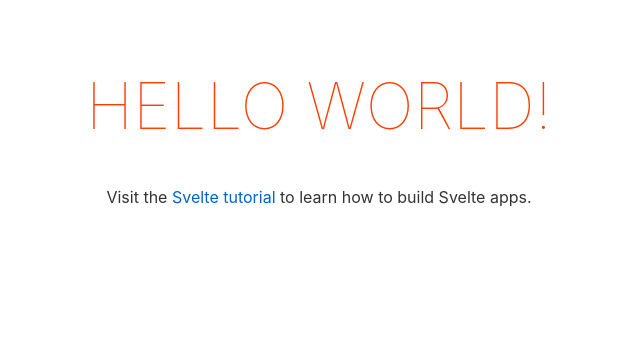
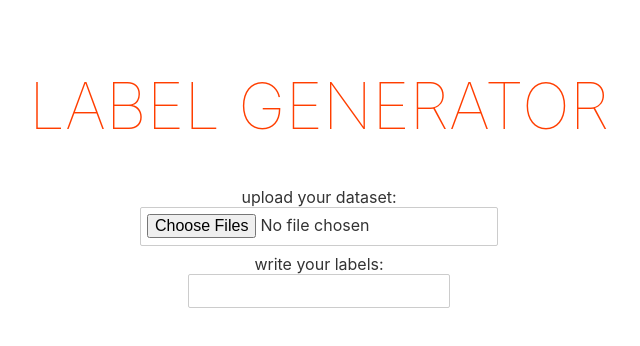
Before and after one commit to Matyanson/classification-label-generator, a Svelte app: page / in a window 1280 px wide. Shown: the top 346 px of the page, without its empty margins (321-961 px from the left). Built offline with nearby package versions, Linux system fonts and the light colour scheme.

Commit message:
feat: create labels, select images

```diff
--- a/src/App.svelte
+++ b/src/App.svelte
@@ -1,14 +1,23 @@
 <script lang="ts">
-	export let name: string;
+import DatasetManager from "./Components/DatasetManager/index.svelte";
+import LabelsManager from "./Components/LabelsManager/index.svelte";
+
+
+
+	let labelsStr = "";
 </script>
 
 <main>
-	<h1>Hello {name}!</h1>
-	<p>Visit the <a href="https://svelte.dev/tutorial">Svelte tutorial</a> to learn how to build Svelte apps.</p>
+	<h1>Label generator</h1>
+	<DatasetManager />
+	<LabelsManager />
 </main>
 
 <style>
 	main {
+		display: flex;
+		flex-flow: column;
+		align-items: center;
 		text-align: center;
 		padding: 1em;
 		max-width: 240px;
--- /dev/null
+++ b/src/Components/DatasetManager/index.svelte
@@ -0,0 +1,2 @@
+upload your dataset:
+<input type="file" multiple={true} accept="image/*" />
--- /dev/null
+++ b/src/Components/LabelsManager/index.svelte
@@ -0,0 +1,24 @@
+<script lang="ts">
+    import { labelsStr } from "../../store";
+
+
+    let labels: string[] = [];
+    labelsStr.subscribe(() => labels = labelsStr.getLabels());
+
+
+</script>
+
+write your labels:
+<input type="text" bind:value={$labelsStr} />
+
+<div class="labels">
+    {#each labels as label}
+        <button>{label}</button>
+    {/each}
+</div>
+
+<style>
+    .labels button{
+        margin: 5px;
+    }
+</style>
--- a/src/main.ts
+++ b/src/main.ts
@@ -2,9 +2,7 @@ import App from './App.svelte';
 
 const app = new App({
 	target: document.body,
-	props: {
-		name: 'world'
-	}
+	props: {}
 });
 
 export default app;
--- /dev/null
+++ b/src/store.ts
@@ -0,0 +1,18 @@
+import { get } from "svelte/store";
+import { wIDatabase, wStorage } from "./writable-stores";
+
+export const labelsStr = (function () {
+    const storage = wStorage('labels_string', '');
+
+    return {
+        ...storage,
+        getLabels: function () {
+            let s = get(storage);
+            const separators = " ,;";
+            const reg = RegExp(`[${separators}]`);
+            return s.split(reg).filter(lab => lab.trim().length > 0);
+        }
+    }
+})();
+
+export const images = wIDatabase('image_dataset', null);
--- /dev/null
+++ b/src/writable-stores.ts
@@ -0,0 +1,31 @@
+import { writable, Writable } from "svelte/store";
+import * as idb from "idb-keyval";
+const { get, set } = idb;
+
+export const wStorage = <T>(key: string, initValue: T): Writable<T> => {
+	const store = writable(initValue);
+	if (typeof Storage === 'undefined') return store;
+
+	const storedValueStr = localStorage.getItem(key);
+	if (storedValueStr != null) store.set(JSON.parse(storedValueStr));
+
+	store.subscribe((val) => {
+		localStorage.setItem(key, JSON.stringify(val));
+	})
+	return store;
+}
+
+export const wIDatabase = <T>(key: string, initValue: T): Writable<T> => {
+	const store = writable(initValue);
+	if (typeof indexedDB === 'undefined') return store;
+
+	(async ()=>{
+		const storedValue = await get(key);
+		store.set(storedValue);
+	})();
+
+	store.subscribe((val) => {
+		set(key, val);
+	})
+	return store;
+}
```
Also changed, not shown: package.json (+4 -3 lines), 1 other file (tests, documents, lock files or other folders).
